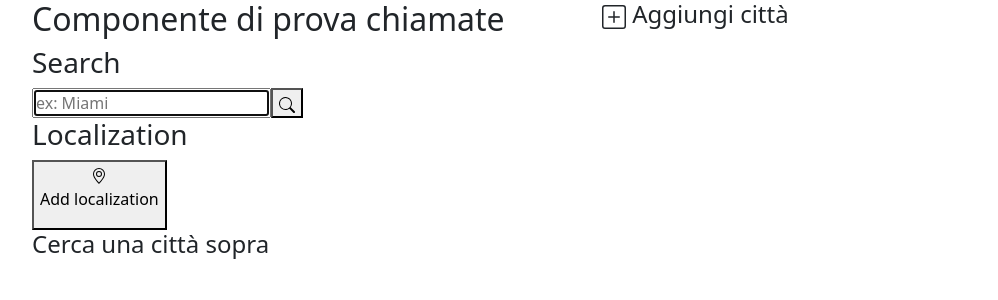
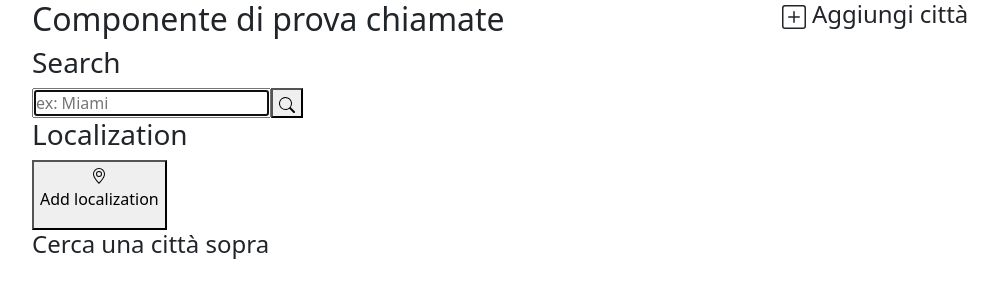
Before and after one commit to GiovanniBiancuzzo/weather_app_tech_task, a React (Create React App) app: page / in a window 1280 px wide. Shown: the top 300 px of the page, without its empty margins (50-1048 px from the left). Built offline with nearby package versions, Linux system fonts and the light colour scheme.

Commit message:
prima versione delle schede delle città cercate

```diff
--- a/src/components/RecentCitiesComponent.jsx
+++ b/src/components/RecentCitiesComponent.jsx
@@ -19,7 +19,7 @@ const RecentCitiesComponent = () => {
     return (
         <>
             <Col>
-                <Row>
+                <Row style={{ textAlign: "center" }}>
                     <h4 onClick={handleShow}>
                         <BsPlusSquare /> Aggiungi città
                     </h4>
```
